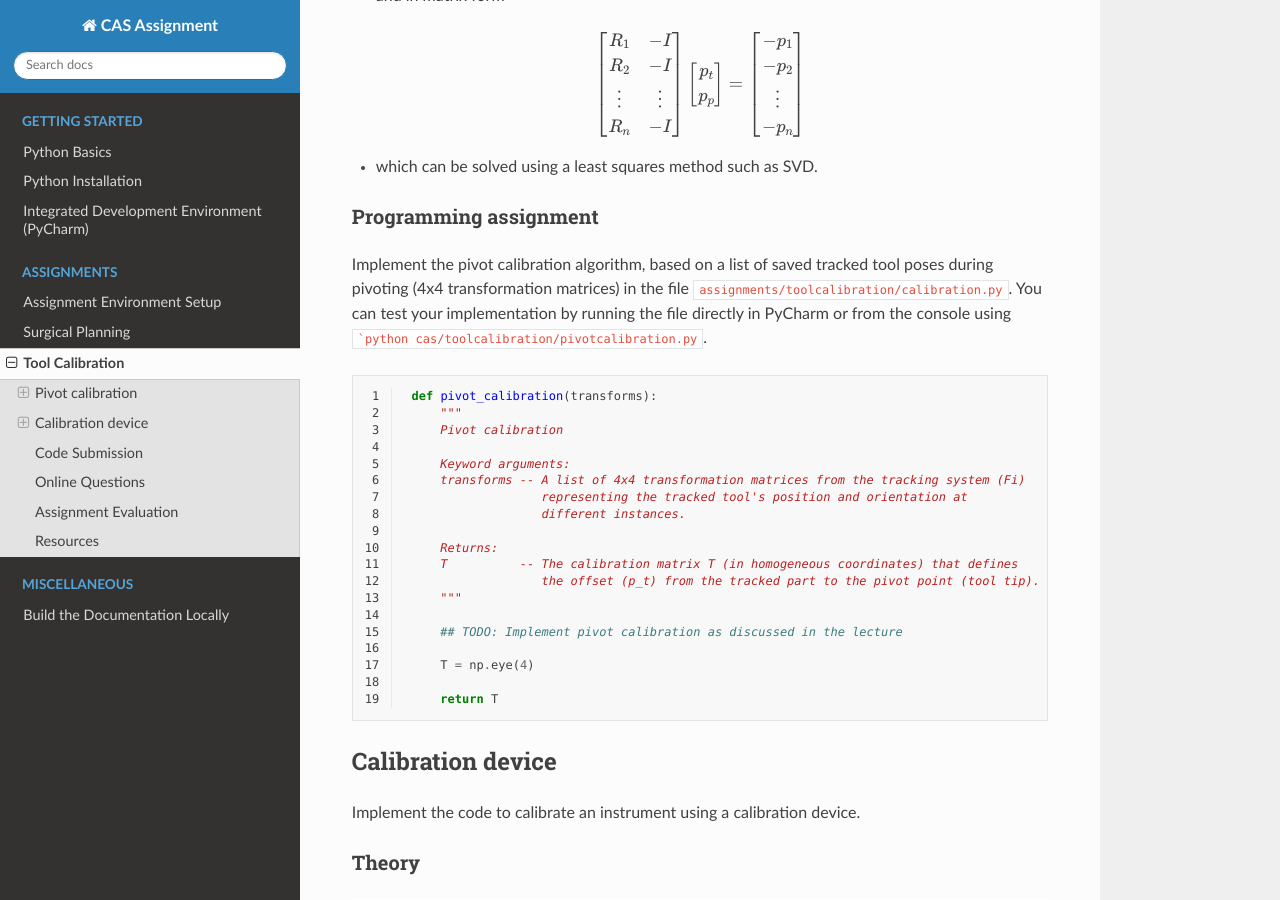
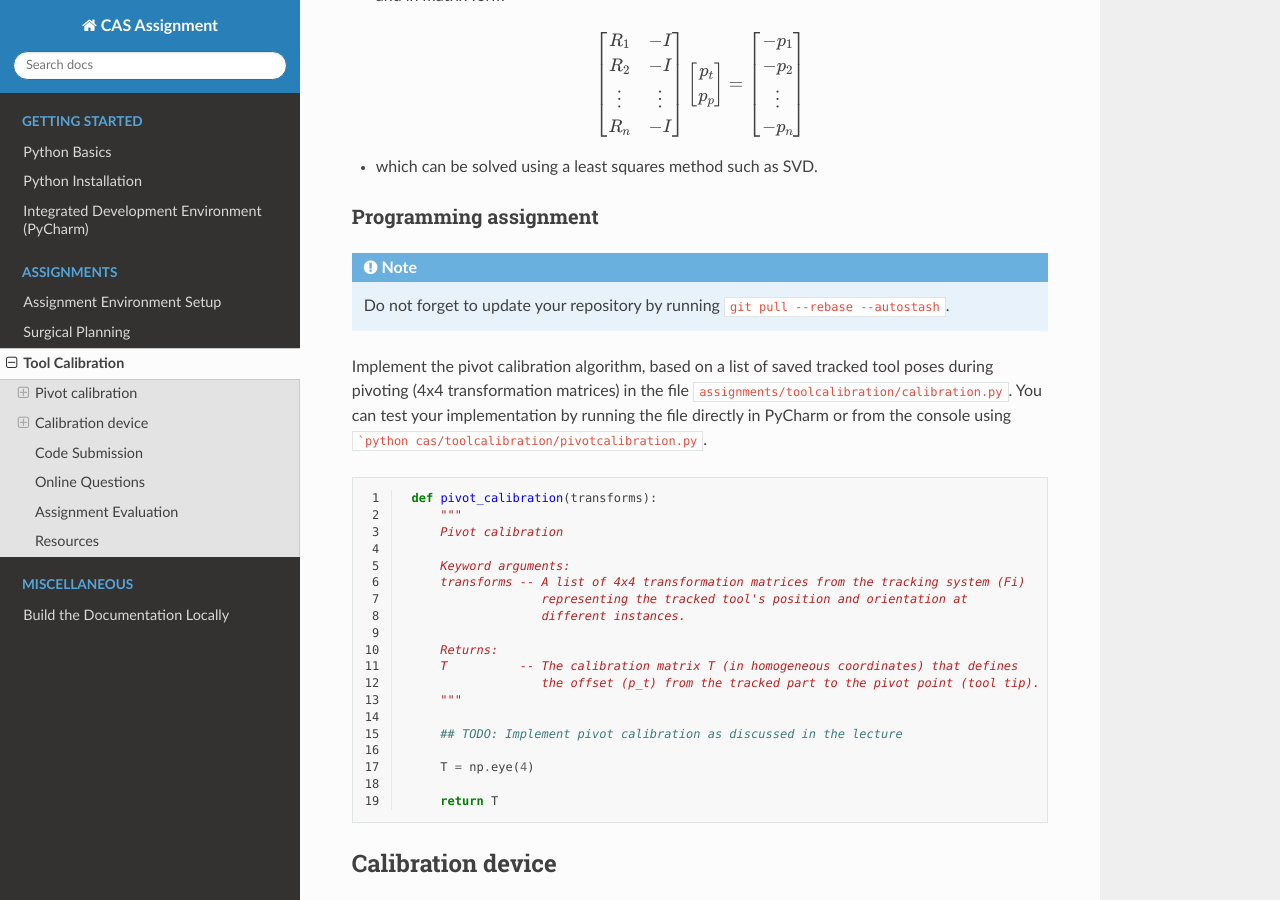
Before and after one commit to persmed/cas-assignment, a Sphinx documentation site: the page built from docs/assignment.toolcalibration.rst, in a window 1280 px wide and 900 px high, scrolled down 1197 px. Built offline with Sphinx 7.4.7 and the Read the Docs theme 3.1.0, drawn with Linux system fonts in a browser that asks for light colours; pages that are not in the unit, such as notebooks, are missing from menus; some of the changed text lies outside the part shown.

Commit message:
docs: note to update repo assignment 2

````diff
--- a/docs/assignment.toolcalibration.rst
+++ b/docs/assignment.toolcalibration.rst
@@ -49,6 +49,11 @@ To solve for :math:`p_t` and :math:`p_p` we need to construct a linear equation
 
 Programming assignment
 ======================
+
+.. note::
+
+    Do not forget to update your repository by running ``git pull --rebase --autostash``.
+
 
 Implement the pivot calibration algorithm, based on a list of saved tracked tool poses during pivoting (4x4 transformation matrices) in the file ``assignments/toolcalibration/calibration.py``. You can test your implementation by running
 the file directly in PyCharm or from the console using ```python cas/toolcalibration/pivotcalibration.py``.
@@ -108,6 +113,11 @@ Note: If you use the * operator Python will perform a element-wise matrix multip
 
 Programming assignment
 ======================
+
+.. note::
+
+    Do not forget to update your repository by running ``git pull --rebase --autostash``.
+
 You have to implement this algorithm in the file ``assignments/toolcalibration/calibration.py``. You can test your implementation by running
 the file directly in PyCharm or from the console using ```python cas\toolcalibration\calibrationdevice.py``.
 
````
